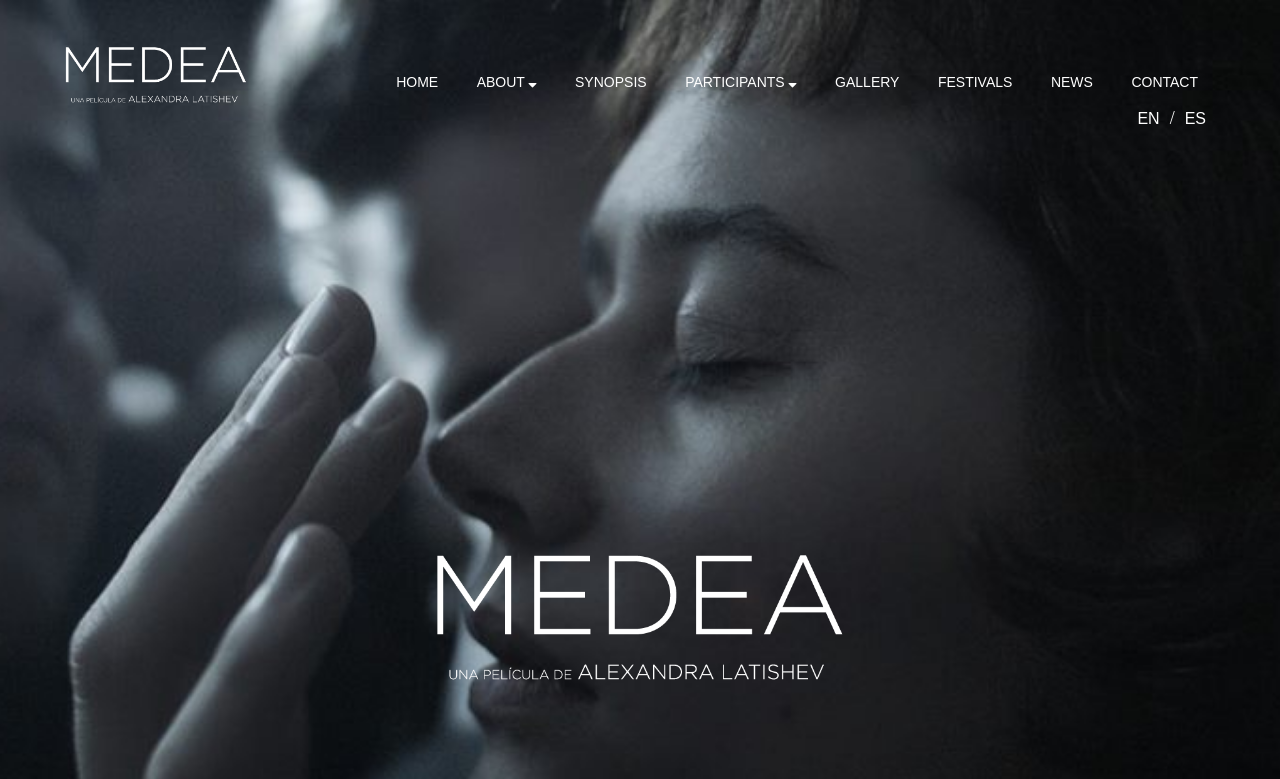
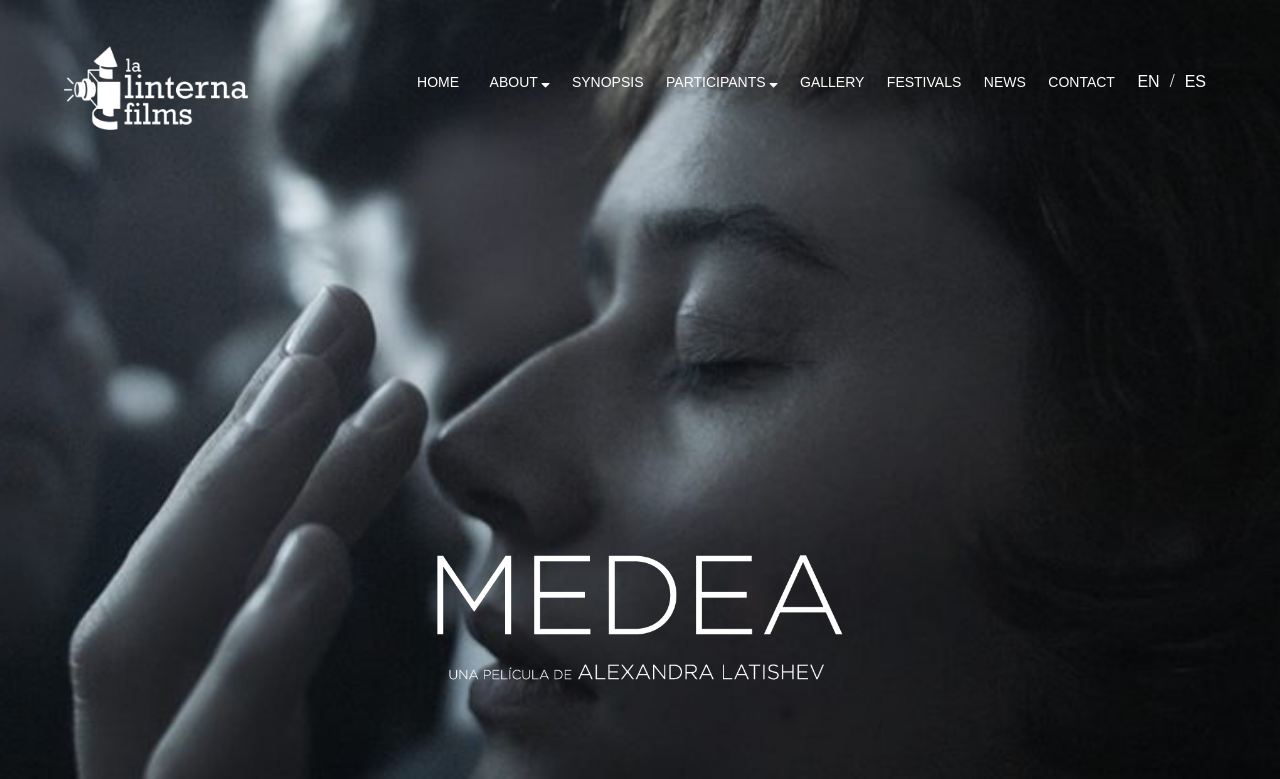
Before and after one commit to alexandralatishev/medea, a website: page index.html in a window 1280 px wide. Shown: the top 779 px of the page. Drawn offline with Linux system fonts and the light colour scheme.

Commit message:
sass changes

```diff
--- a/index.html
+++ b/index.html
@@ -19,7 +19,7 @@
     <div class="full-wrapper">
       <!-- Start Header -->
       <header>
-        <img src="img/logo_medea.png">
+        <img src="img/logo_linterna.png">
         <!--Star Nav Wrapper-->
         <div id="sideNav" class="side-nav">
           <nav class="navigation">
--- a/sass/module/_m-menu.scss
+++ b/sass/module/_m-menu.scss
@@ -38,7 +38,7 @@
             font-family: arial;
             font-size: 14px;
             font-size: 1.4rem;
-            padding: 18px;
+            padding: 10px;
             text-decoration: none;
             text-transform: uppercase;
         }
```
Also changed, not shown: css/styles.css.
